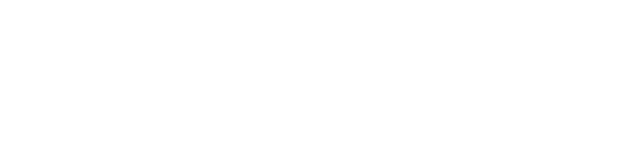
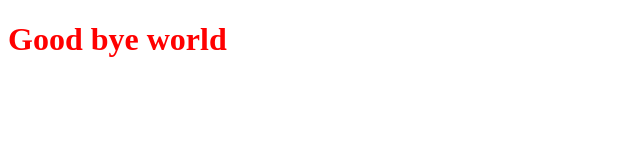
Before and after one commit to pradhuman-chhabra/DOM, a plain HTML site: page index.html in a window 1280 px wide. Shown: the whole page, without its empty margins (0-640 px from the left). Drawn offline with Linux system fonts and the light colour scheme.

Commit message:
140. Adding Javascript to Websites

```diff
--- a/index.html
+++ b/index.html
@@ -1,5 +1,6 @@
 <!DOCTYPE html>
 <html lang="en">
+
 <head>
     <meta charset="UTF-8">
     <meta http-equiv="X-UA-Compatible" content="IE=edge">
@@ -7,7 +8,34 @@
     <title>Document</title>
     <link rel="stylesheet" href="styles.css">
 </head>
+
 <body>
+    <!-- <body onload="alert('hello world');"> Just commented this to -->
+    <!-- the above is inline javascript -->
+
+    <!-- So, for example, in the body, I'm going to add an attribute called onload. And what this means is that when the body of our web site gets loaded up, then whatever Javascript we place inside these two quotation marks will get carried out. -->
+
+    <!-- Now there's a bit of a problem here because you can see that the Javascript that gets created inline in our HTML has to be included inside some quotation marks. But in our alert we also want to have the string “Hello”, which is also enclosed by quotation marks.
+
+    So you can see how this is confusing, because to the browser it might think that this is a string, and this is a string, and you can see it in fact is highlighting it exactly that way, because the green parts are the things that it thinks is a string and the orange part it's interpreting as code.
+
+    So, in these situations, when we've got a quotation mark inside another set of quotation marks, what we have to do is we have to downgrade our quotation marks to a single quote.
+
+    So instead of having double quotes we change it to a single quote and now it knows what we're talking about.
+
+    javascript -- alert('hello world');
+     -->
+    <h1>Hello</h1>
+    <script>
+        // alert("hello world");
+        // This is Internal JS
+    </script>
+
+    <script src="index.js" charset="utf-8"></script>
+    <!-- This is external js -->
+
+    <!-- External css is placed right at the top in the head under the title and the external js placed ate the bottom of the body just before we close the body tag, as we want the styles to load up quicker and the js to execute later on after all the elements have been created. -->
 
 </body>
+
 </html>
--- /dev/null
+++ b/index.js
@@ -0,0 +1,5 @@
+alert("hello World");
+
+document.querySelector("h1").innerHTML="Good bye world";
+
+// this will get the element from the HTML using query selector and change the inner HTML to the specified string
--- a/styles.css
+++ b/styles.css
@@ -0,0 +1,3 @@
+h1{
+    color: red;
+}
```
